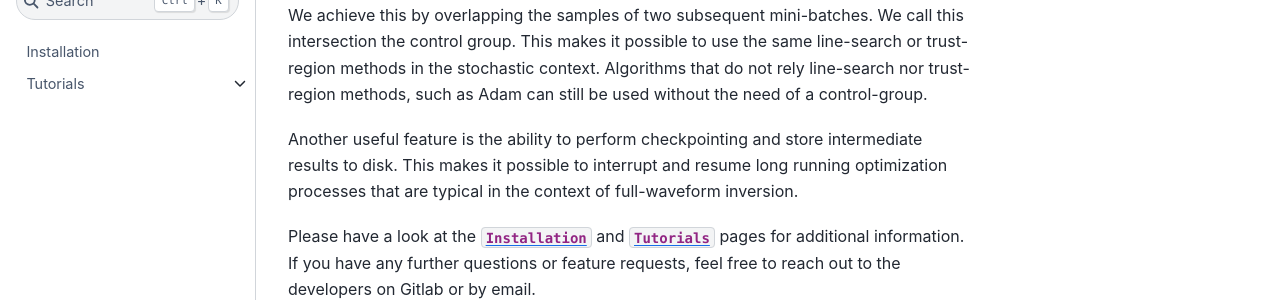
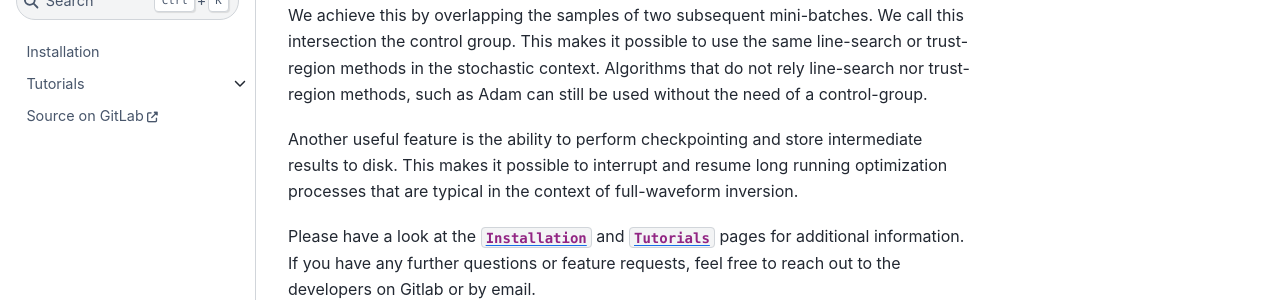
Before and after one commit to haplav/optson, a Sphinx documentation site: the page built from docs/index.md, in a window 1280 px wide. Shown: the part 257-557 px from the top of the page. Built offline with Sphinx 7.4.7 and the Sphinx Book theme 1.1.4, drawn with Linux system fonts in a browser that asks for light colours; pages that are not in the unit, such as notebooks, are missing from menus.

Commit message:
index.md: link to gitlab

````diff
--- a/docs/index.md
+++ b/docs/index.md
@@ -5,6 +5,7 @@
 Installation<installation>
 Tutorials<tutorial>
 API Reference<api/modules>
+Source on GitLab<https://gitlab.com/swp_ethz/optson>
 ```
 
 # Welcome to Optson!
````
